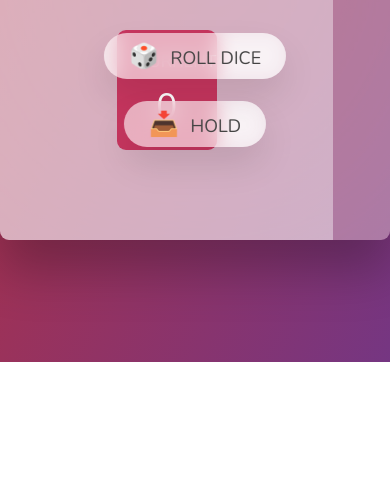
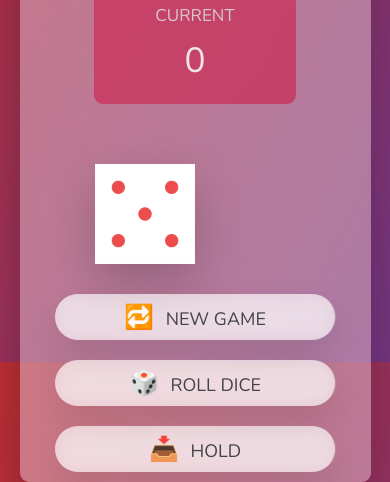
Before and after one commit to GabrielGiorgadzee/Pig-Game, a plain HTML site: page index.html in a window 390 px wide. Shown: the part 482-964 px from the top of the page. Before the commit the page ends 844 px from the top, so only its background shows below. Drawn offline with nearby package versions, Linux system fonts and the light colour scheme.

Commit message:
Update style.css

```diff
--- a/style.css
+++ b/style.css
@@ -164,3 +164,30 @@ main {
 .hidden {
   display: none;
 }
+
+@media (max-width: 768px) {
+  main {
+    flex-direction: column;
+    width: 90%;
+    height: auto;
+  }
+
+  .player {
+    flex: 100%;
+    padding: 4rem 2rem;
+  }
+
+  .dice {
+    position: static;
+    margin: 2rem auto;
+    display: block;
+  }
+
+  .btn {
+    position: static;
+    margin: 1rem auto;
+    transform: none;
+    width: 80%;
+    max-width: 300px;
+  }
+}
```
